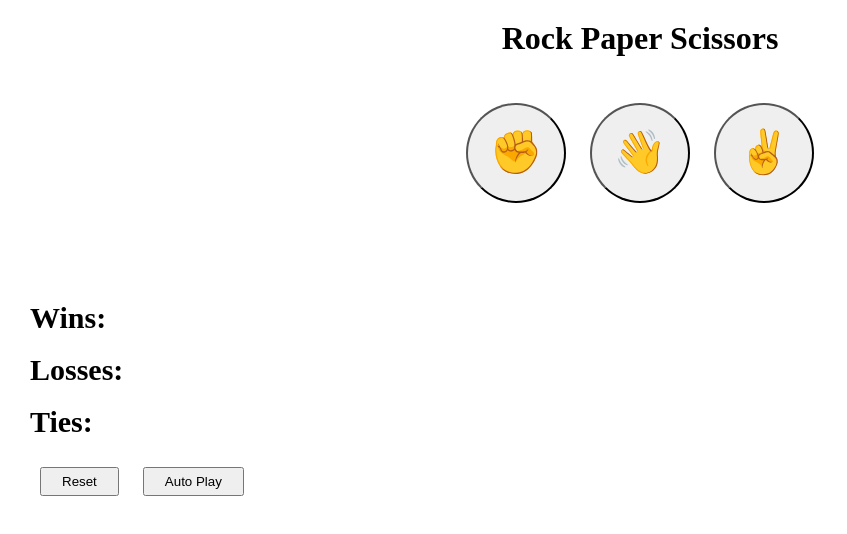
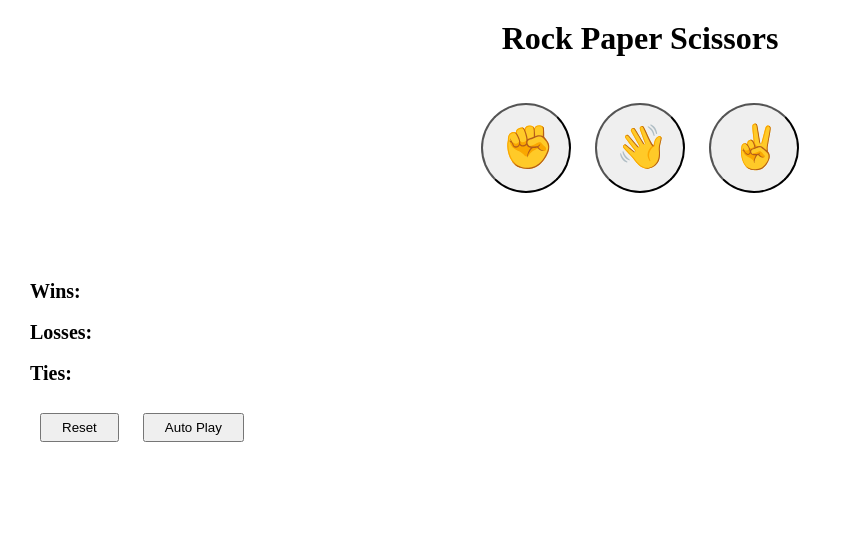
Before and after one commit to AY-Dannex/rock-paper-scissors, a plain HTML site: page index.html in a window 1280 px wide. Shown: the whole page, without its empty margins (0-847 px from the left). Drawn offline with Linux system fonts and the light colour scheme.

Commit message:
Modified the CSS file

```diff
--- a/style.css
+++ b/style.css
@@ -20,8 +20,8 @@
         }
 
         .button{
-            width: 100px;
-            height: 100px;
+            width: 90px;
+            height: 90px;
             border-radius: 50%;
         }
 
@@ -30,6 +30,6 @@
         }
 
         span{
-            font-size: 30px;
+            font-size: 20px;
             font-weight: bold;
         }
```
